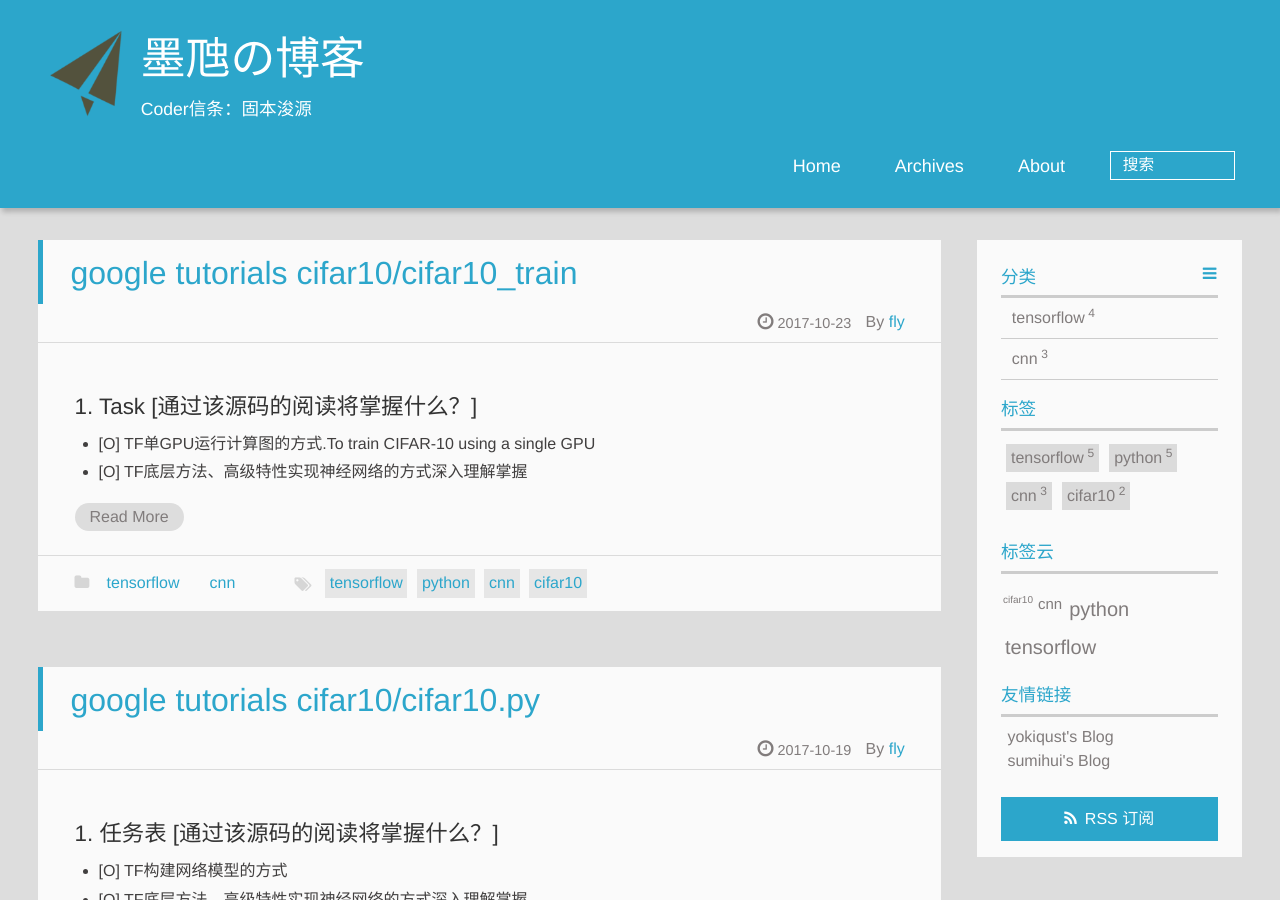
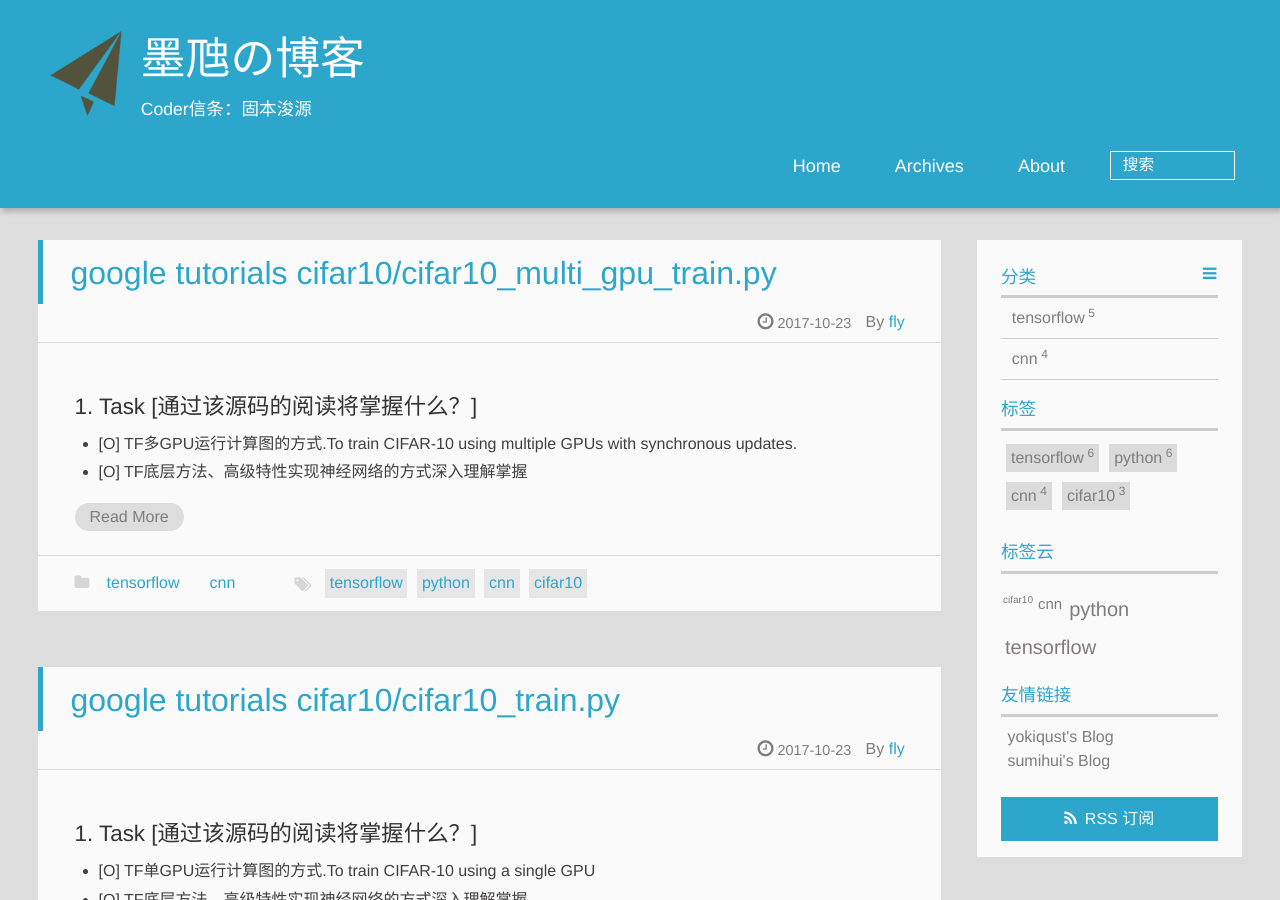
Before and after one commit to SumiHui/sumihui.github.io, a Jekyll site: the page built from index.html, in a window 1280 px wide and 900 px high. Built offline with Jekyll 4.4.1, drawn with Linux system fonts in a browser that asks for light colours; the list of posts is cut into pages by our own code; some of the changed lines change nothing that is shown.

Commit message:
add cifar10_multi_gpu_train

````diff
--- a/_posts/tensoflow/2017-10-19-TutorialsCifar10Cifar10.md
+++ b/_posts/tensoflow/2017-10-19-TutorialsCifar10Cifar10.md
@@ -18,6 +18,16 @@ Use TensorFlow to train and evaluate a convolutional neural network (CNN) on bot
 CIFAR-10 classification is a common benchmark problem in machine learning. The problem is to classify RGB 32x32 pixel images across 10 categories:
 
 > airplane, automobile, bird, cat, deer, dog, frog, horse, ship, and truck.
+
+
+| mark	|	File	|	Purpose	|
+|    | --- | --- |
+| [x]   | cifar10_input.py	| Reads the native CIFAR-10 binary file format.	|
+| [O]   | cifar10.py	| Builds the CIFAR-10 model.	|
+| [x]   | cifar10_train.py	| Trains a CIFAR-10 model on a CPU or GPU.	|
+| [x]   | cifar10_multi_gpu_train.py	| Trains a CIFAR-10 model on multiple GPUs.	|
+| [x]   | cifar10_eval.py	| Evaluates the predictive performance of a CIFAR-10 model.	|
+
 
 ### src code
 build a relatively small convolutional neural network (CNN) for recognizing images.
@@ -60,7 +70,7 @@ cifar-10训练网络实现过程大致如下：
 [cifar10.py link](https://github.com/tensorflow/models/blob/master/tutorials/image/cifar10/cifar10.py)
 
 ---
-#### 源码段 - 导入模块：
+#### src_0 - 导入模块：
 ```python
 from __future__ import absolute_import
 from __future__ import division
@@ -81,7 +91,7 @@ import cifar10_input
 
 -----
 
-#### 源码段 - 命令行参数解析设定：
+#### src_1 - 命令行参数解析设定：
 ```python
 parser = argparse.ArgumentParser()
 
@@ -144,7 +154,7 @@ None
 
 -----
 
-#### src_0 - 全局变量设定：
+#### src_2 - 全局变量设定：
 ```python
 # Global constants describing the CIFAR-10 data set.
 IMAGE_SIZE = cifar10_input.IMAGE_SIZE
@@ -180,7 +190,7 @@ NUM_EXAMPLES_PER_EPOCH_FOR_EVAL = 10000
 
 ------
 
-#### src_1 - _activation_summary：
+#### src_3 - _activation_summary：
 ```python
 def _activation_summary(x):
   """Helper to create summaries for activations.
@@ -202,7 +212,7 @@ def _activation_summary(x):
 
 -----
 
-#### src_2 - _variable_on_cpu：
+#### src_4 - _variable_on_cpu：
 ```python
 def _variable_on_cpu(name, shape, initializer):
   """Helper to create a Variable stored on CPU memory.
@@ -224,7 +234,7 @@ def _variable_on_cpu(name, shape, initializer):
 
 -----
 
-#### src_3 - _variable_with_weight_decay：
+#### src_5 - _variable_with_weight_decay：
 ```python
 def _variable_with_weight_decay(name, shape, stddev, wd):
   """Helper to create an initialized Variable with weight decay.
@@ -264,7 +274,7 @@ output=sum(t**2)/2
 
 -----
 
-#### src_4 - distorted_inputs：
+#### src_6 - distorted_inputs：
 ```python
 def distorted_inputs():
   """Construct distorted input for CIFAR training using the Reader ops.
@@ -289,7 +299,7 @@ google官方在实现cifar10的巻积时，用的是从数据集网站下载的`
 
 ------
 
-#### src_5 - inputs：
+#### src_7 - inputs：
 ```python
 def inputs(eval_data):
   """Construct input for CIFAR evaluation using the Reader ops.
@@ -316,7 +326,7 @@ def inputs(eval_data):
 
 -----
 
-#### src_6 - inference：
+#### src_8 - inference：
 {% highlight python linenos %}
 def inference(images):
   """Build the CIFAR-10 model.
@@ -467,7 +477,7 @@ norm1 = tf.nn.lrn(pool1, 4, bias=1.0, alpha=0.001 / 9.0, beta=0.75,name='norm1')
 
 -----
 
-#### src_7 - loss：
+#### src_9 - loss：
 ```python
 def loss(logits, labels):
   """Add L2Loss to all the trainable variables.
@@ -511,7 +521,7 @@ sparse_softmax_cross_entropy_with_logits(_sentinel=None,labels=None,logits=None,
 
 ------
 
-#### src_8 - _add_loss_summaries：
+#### src_10 - _add_loss_summaries：
 ```python
 def _add_loss_summaries(total_loss):
   """Add summaries for losses in CIFAR-10 model.
@@ -551,7 +561,7 @@ def _add_loss_summaries(total_loss):
 
 ------
 
-#### src_9 - train：
+#### src_11 - train：
 ```python
 def train(total_loss, global_step):
   """Train CIFAR-10 model.
@@ -635,7 +645,7 @@ This is the second part of minimize(). It returns an Operation that applies grad
 
 ------
 
-#### src_10 - maybe_download_and_extract:
+#### src_12 - maybe_download_and_extract:
 ```python
 
 def maybe_download_and_extract():
--- /dev/null
+++ b/_posts/tensoflow/2017-10-23-TutorialsCifar10Cifar10_multi_gpu_train.md
@@ -0,0 +1,324 @@
+---
+title:	google tutorials cifar10/cifar10_multi_gpu_train.py
+date: 2017-10-23 16:54:00
+categories: [tensorflow,cnn]
+tags: [tensorflow,python,cnn,cifar10]
+---
+
+### 1. Task [通过该源码的阅读将掌握什么？]
+- [O] TF多GPU运行计算图的方式.To train CIFAR-10 using multiple GPUs with synchronous updates.
+- [O] TF底层方法、高级特性实现神经网络的方式深入理解掌握
+
+<!-- more -->
+
+### Overview
+CIFAR-10 classification is a common benchmark problem in machine learning. The problem is to classify RGB 32x32 pixel images across 10 categories:
+
+> airplane, automobile, bird, cat, deer, dog, frog, horse, ship, and truck.
+
+A binary to train CIFAR-10 using multiple GPUs with synchronous updates.
+
+**Accuracy:**
+cifar10_multi_gpu_train.py achieves ~86% accuracy after 100K steps (256
+epochs of data) as judged by cifar10_eval.py.
+
+**Speed:** With batch_size 128.
+
+System        | Step Time (sec/batch)  |     Accuracy
+--------------------------------------------------------------------
+1 Tesla K20m  | 0.35-0.60              | ~86% at 60K steps  (5 hours)
+1 Tesla K40m  | 0.25-0.35              | ~86% at 100K steps (4 hours)
+2 Tesla K20m  | 0.13-0.20              | ~84% at 30K steps  (2.5 hours)
+3 Tesla K20m  | 0.13-0.18              | ~84% at 30K steps
+4 Tesla K20m  | ~0.10                  | ~84% at 30K steps
+
+**Usage:**
+Please see the tutorial and website for how to download the CIFAR-10
+data set, compile the program and train the model.
+
+http://tensorflow.org/tutorials/deep_cnn/
+
+### src code
+
+| mark	|	File	|	Purpose	|
+|    | --- | --- |
+| [x]   | cifar10_input.py	| Reads the native CIFAR-10 binary file format.	|
+| [x]   |cifar10.py	| Builds the CIFAR-10 model.	|
+| [x]   |cifar10_train.py	| Trains a CIFAR-10 model on a CPU or GPU.	|
+| [O]   |cifar10_multi_gpu_train.py	| Trains a CIFAR-10 model on multiple GPUs.	|
+| [x]   |cifar10_eval.py	| Evaluates the predictive performance of a CIFAR-10 model.	|
+
+
+下面来分析`cifar10_train.py`源码：[cifar10_train.py link](https://github.com/tensorflow/models/blob/master/tutorials/image/cifar10/cifar10_train.py)
+
+-----
+
+#### src_0 - 命令行参数解析设定：
+```python
+from __future__ import absolute_import
+from __future__ import division
+from __future__ import print_function
+
+from datetime import datetime
+import os.path
+import re
+import time
+
+import numpy as np
+from six.moves import xrange  # pylint: disable=redefined-builtin
+import tensorflow as tf
+import cifar10
+
+parser = cifar10.parser
+
+parser.add_argument('--train_dir', type=str, default='/tmp/cifar10_train',
+                    help='Directory where to write event logs and checkpoint.')
+
+parser.add_argument('--max_steps', type=int, default=1000000,
+                    help='Number of batches to run.')
+
+parser.add_argument('--num_gpus', type=int, default=1,
+                    help='How many GPUs to use.')
+
+parser.add_argument('--log_device_placement', type=bool, default=False,
+                    help='Whether to log device placement.')
+
+```
+只需关注多设定的一个参数`--num_gpus`,顺藤摸瓜
+
+-----
+
+#### src_1 - tower_loss：
+```python
+
+def tower_loss(scope, images, labels):
+  """Calculate the total loss on a single tower running the CIFAR model.
+
+  Args:
+    scope: unique prefix string identifying the CIFAR tower, e.g. 'tower_0'
+    images: Images. 4D tensor of shape [batch_size, height, width, 3].
+    labels: Labels. 1D tensor of shape [batch_size].
+
+  Returns:
+     Tensor of shape [] containing the total loss for a batch of data
+  """
+
+  # Build inference Graph.
+  logits = cifar10.inference(images)
+
+  # Build the portion of the Graph calculating the losses. Note that we will
+  # assemble the total_loss using a custom function below.
+  _ = cifar10.loss(logits, labels)
+
+  # Assemble all of the losses for the current tower only.
+  losses = tf.get_collection('losses', scope)
+
+  # Calculate the total loss for the current tower.
+  total_loss = tf.add_n(losses, name='total_loss')
+
+  # Attach a scalar summary to all individual losses and the total loss; do the
+  # same for the averaged version of the losses.
+  for l in losses + [total_loss]:
+    # Remove 'tower_[0-9]/' from the name in case this is a multi-GPU training
+    # session. This helps the clarity of presentation on tensorboard.
+    loss_name = re.sub('%s_[0-9]*/' % cifar10.TOWER_NAME, '', l.op.name)
+    tf.summary.scalar(loss_name, l)
+
+  return total_loss
+```
+
+
+----
+#### src_2 - average_gradients：
+```python
+def average_gradients(tower_grads):
+  """Calculate the average gradient for each shared variable across all towers.
+
+  Note that this function provides a synchronization point across all towers.
+
+  Args:
+    tower_grads: List of lists of (gradient, variable) tuples. The outer list
+      is over individual gradients. The inner list is over the gradient
+      calculation for each tower.
+  Returns:
+     List of pairs of (gradient, variable) where the gradient has been averaged
+     across all towers.
+  """
+  average_grads = []
+  for grad_and_vars in zip(*tower_grads):
+    # Note that each grad_and_vars looks like the following:
+    #   ((grad0_gpu0, var0_gpu0), ... , (grad0_gpuN, var0_gpuN))
+    grads = []
+    for g, _ in grad_and_vars:
+      # Add 0 dimension to the gradients to represent the tower.
+      expanded_g = tf.expand_dims(g, 0)
+
+      # Append on a 'tower' dimension which we will average over below.
+      grads.append(expanded_g)
+
+    # Average over the 'tower' dimension.
+    grad = tf.concat(axis=0, values=grads)
+    grad = tf.reduce_mean(grad, 0)
+
+    # Keep in mind that the Variables are redundant because they are shared
+    # across towers. So .. we will just return the first tower's pointer to
+    # the Variable.
+    v = grad_and_vars[0][1]
+    grad_and_var = (grad, v)
+    average_grads.append(grad_and_var)
+  return average_grads
+```
+
+----
+#### src_3 - train()：
+```python
+def train():
+  """Train CIFAR-10 for a number of steps."""
+  with tf.Graph().as_default(), tf.device('/cpu:0'):
+    # Create a variable to count the number of train() calls. This equals the
+    # number of batches processed * FLAGS.num_gpus.
+    global_step = tf.get_variable(
+        'global_step', [],
+        initializer=tf.constant_initializer(0), trainable=False)
+
+    # Calculate the learning rate schedule.
+    num_batches_per_epoch = (cifar10.NUM_EXAMPLES_PER_EPOCH_FOR_TRAIN /
+                             FLAGS.batch_size)
+    decay_steps = int(num_batches_per_epoch * cifar10.NUM_EPOCHS_PER_DECAY)
+
+    # Decay the learning rate exponentially based on the number of steps.
+    lr = tf.train.exponential_decay(cifar10.INITIAL_LEARNING_RATE,
+                                    global_step,
+                                    decay_steps,
+                                    cifar10.LEARNING_RATE_DECAY_FACTOR,
+                                    staircase=True)
+
+    # Create an optimizer that performs gradient descent.
+    opt = tf.train.GradientDescentOptimizer(lr)
+
+    # Get images and labels for CIFAR-10.
+    images, labels = cifar10.distorted_inputs()
+    batch_queue = tf.contrib.slim.prefetch_queue.prefetch_queue(
+          [images, labels], capacity=2 * FLAGS.num_gpus)
+    # Calculate the gradients for each model tower.
+    tower_grads = []
+    with tf.variable_scope(tf.get_variable_scope()):
+      for i in xrange(FLAGS.num_gpus):
+        with tf.device('/gpu:%d' % i):
+          with tf.name_scope('%s_%d' % (cifar10.TOWER_NAME, i)) as scope:
+            # Dequeues one batch for the GPU
+            image_batch, label_batch = batch_queue.dequeue()
+            # Calculate the loss for one tower of the CIFAR model. This function
+            # constructs the entire CIFAR model but shares the variables across
+            # all towers.
+            loss = tower_loss(scope, image_batch, label_batch)
+
+            # Reuse variables for the next tower.
+            tf.get_variable_scope().reuse_variables()
+
+            # Retain the summaries from the final tower.
+            summaries = tf.get_collection(tf.GraphKeys.SUMMARIES, scope)
+
+            # Calculate the gradients for the batch of data on this CIFAR tower.
+            grads = opt.compute_gradients(loss)
+
+            # Keep track of the gradients across all towers.
+            tower_grads.append(grads)
+
+    # We must calculate the mean of each gradient. Note that this is the
+    # synchronization point across all towers.
+    grads = average_gradients(tower_grads)
+
+    # Add a summary to track the learning rate.
+    summaries.append(tf.summary.scalar('learning_rate', lr))
+
+    # Add histograms for gradients.
+    for grad, var in grads:
+      if grad is not None:
+        summaries.append(tf.summary.histogram(var.op.name + '/gradients', grad))
+
+    # Apply the gradients to adjust the shared variables.
+    apply_gradient_op = opt.apply_gradients(grads, global_step=global_step)
+
+    # Add histograms for trainable variables.
+    for var in tf.trainable_variables():
+      summaries.append(tf.summary.histogram(var.op.name, var))
+
+    # Track the moving averages of all trainable variables.
+    variable_averages = tf.train.ExponentialMovingAverage(
+        cifar10.MOVING_AVERAGE_DECAY, global_step)
+    variables_averages_op = variable_averages.apply(tf.trainable_variables())
+
+    # Group all updates to into a single train op.
+    train_op = tf.group(apply_gradient_op, variables_averages_op)
+
+    # Create a saver.
+    saver = tf.train.Saver(tf.global_variables())
+
+    # Build the summary operation from the last tower summaries.
+    summary_op = tf.summary.merge(summaries)
+
+    # Build an initialization operation to run below.
+    init = tf.global_variables_initializer()
+
+    # Start running operations on the Graph. allow_soft_placement must be set to
+    # True to build towers on GPU, as some of the ops do not have GPU
+    # implementations.
+    sess = tf.Session(config=tf.ConfigProto(
+        allow_soft_placement=True,
+        log_device_placement=FLAGS.log_device_placement))
+    sess.run(init)
+
+    # Start the queue runners.
+    tf.train.start_queue_runners(sess=sess)
+
+    summary_writer = tf.summary.FileWriter(FLAGS.train_dir, sess.graph)
+
+    for step in xrange(FLAGS.max_steps):
+      start_time = time.time()
+      _, loss_value = sess.run([train_op, loss])
+      duration = time.time() - start_time
+
+      assert not np.isnan(loss_value), 'Model diverged with loss = NaN'
+
+      if step % 10 == 0:
+        num_examples_per_step = FLAGS.batch_size * FLAGS.num_gpus
+        examples_per_sec = num_examples_per_step / duration
+        sec_per_batch = duration / FLAGS.num_gpus
+
+        format_str = ('%s: step %d, loss = %.2f (%.1f examples/sec; %.3f '
+                      'sec/batch)')
+        print (format_str % (datetime.now(), step, loss_value,
+                             examples_per_sec, sec_per_batch))
+
+      if step % 100 == 0:
+        summary_str = sess.run(summary_op)
+        summary_writer.add_summary(summary_str, step)
+
+      # Save the model checkpoint periodically.
+      if step % 1000 == 0 or (step + 1) == FLAGS.max_steps:
+        checkpoint_path = os.path.join(FLAGS.train_dir, 'model.ckpt')
+        saver.save(sess, checkpoint_path, global_step=step)
+
+```
+
+
+----
+
+#### src_4 - main() and run()：
+
+```python
+def main(argv=None):  # pylint: disable=unused-argument
+  cifar10.maybe_download_and_extract()
+  if tf.gfile.Exists(FLAGS.train_dir):
+    tf.gfile.DeleteRecursively(FLAGS.train_dir)
+  tf.gfile.MakeDirs(FLAGS.train_dir)
+  train()
+
+if __name__ == '__main__':
+  FLAGS = parser.parse_args()
+  tf.app.run()
+```
+此处参详上一篇对cifar10_train.py的介绍
+
+------
--- a/_posts/tensoflow/2017-10-23-TutorialsCifar10Cifar10_train.md
+++ b/_posts/tensoflow/2017-10-23-TutorialsCifar10Cifar10_train.md
@@ -1,6 +1,6 @@
 ---
-title:	google tutorials cifar10/cifar10_train
-date: 2017-10-23 19:44:00
+title:	google tutorials cifar10/cifar10_train.py
+date: 2017-10-23 08:44:00
 categories: [tensorflow,cnn]
 tags: [tensorflow,python,cnn,cifar10]
 ---
@@ -39,7 +39,7 @@ http://tensorflow.org/tutorials/deep_cnn/
 这部分代码属于模型训练部分，模型定义部分请移步搜站内文章 [**TutorialsCifar10Cifar10**]
 
 
-| task	|	File	|	Purpose	|
+| mark	|	File	|	Purpose	|
 |    | --- | --- |
 | [x]   | cifar10_input.py	| Reads the native CIFAR-10 binary file format.	|
 | [x]   |cifar10.py	| Builds the CIFAR-10 model.	|
@@ -146,7 +146,7 @@ def train():
 > `tf.Graph().as_default()`:
 > * Returns a context manager that makes this Graph the default graph.
 
-本例中，
+==本例中，Hook的内容先不展开讲，MonitoredTrainingSession参数填写等留坑==
 
 > `tf.train.SessionRunHook`:
 > > class SessionRunHook
@@ -218,5 +218,36 @@ run(main=None,argv=None)
 
 `tf.app`是通用入口点脚本，通过`run()`方法执行程序
 `tf.app.flags` module: Implementation of the flags interface.
+TensorFlow项目例子中经常出现`tf.app.flags`，它支持应用从命令行接受参数，可以用来指定集群配置等.
+分布式通过`tf.app.run()`运行 ， `main()`调用的时候必须填写一个参数，请看下面例子：
+
+举一个简单的`tf.app.flags`例子，可以指定多个参数和不同默认值：
+```python
+# tf.app.flags example
+import tensorflow as tf
+
+flags=tf.app.flags
+flags.DEFINE_string(flag_name="data_path",default_value='/home/sumihui/dataset',docstring='get directory')
+flags.DEFINE_string("distribute_model",False,'run in distribute model or not')
+
+FLAGS=flags.FLAGS
+
+def main(x):	# 此处的 x 不可获缺，必须有接收参数的变量，可以使用任意其他符合变量命名规则的符号替代 x（如下划线等）
+	FLAGS.distribute_model = True
+    print FLAGS.data_path
+    print FLAGS.distribute_model
+
+if __name__=='__main__':
+    tf.app.run()
+```
+输出结果：
+```python
+/home/sumihui/dataset
+True
+```
+
+执行`main`函数之前首先进行flags的解析，也就是说TensorFlow通过设置flags来传递`tf.app.run()`所需要的参数，我们可以直接在程序运行前初始化flags，也可以在运行程序的时候设置命令行参数来达到传参的目的。
+
+
 
 ------
````
